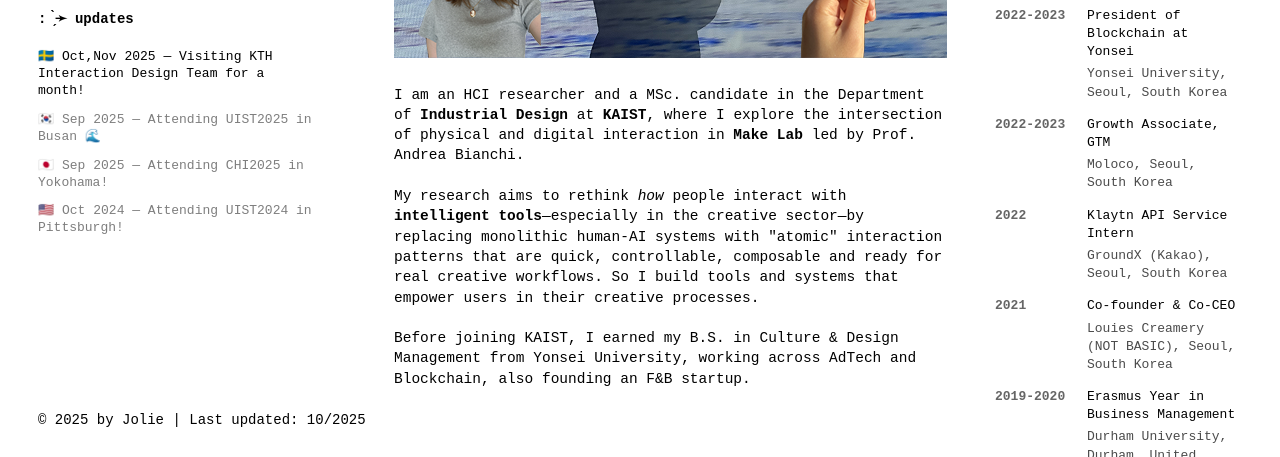
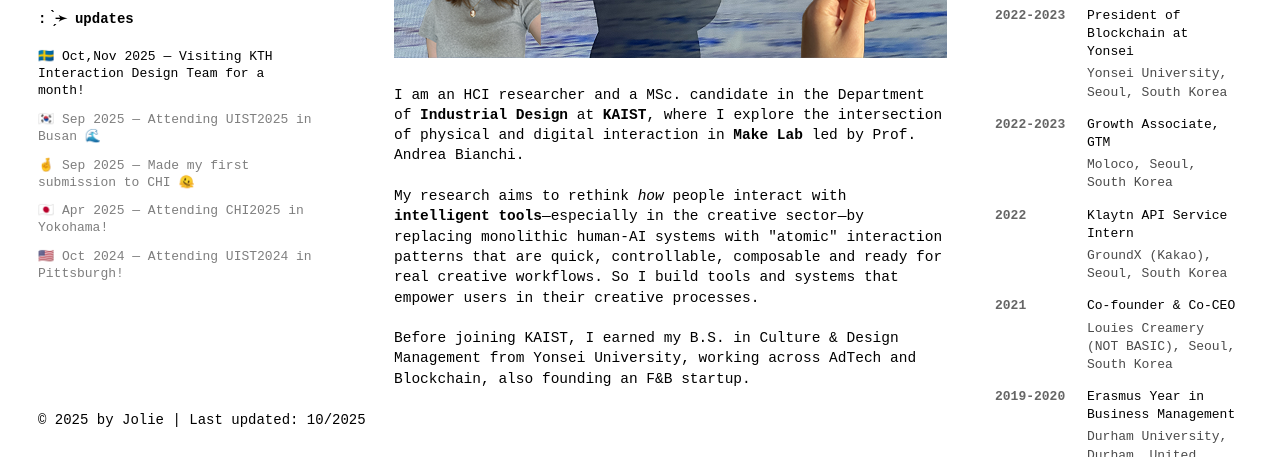
Before and after one commit to joliekim/joliekim.github.io, a plain HTML site: page index.html in a window 1280 px wide. Shown: the part 343-800 px from the top of the page. Drawn offline with Linux system fonts and the light colour scheme; a web font is replaced by a local one.

Commit message:
modified content

```diff
--- a/index.html
+++ b/index.html
@@ -66,7 +66,10 @@
                         🇰🇷 Sep 2025 — Attending UIST2025 in Busan 🌊
                     </li>
                     <li class="update-item">
-                        🇯🇵 Sep 2025 — Attending CHI2025 in Yokohama!
+                        🤞 Sep 2025 — Made my first submission to CHI 🫠
+                    </li>
+                    <li class="update-item">
+                        🇯🇵 Apr 2025 — Attending CHI2025 in Yokohama!
                     </li>
                     <li class="update-item">
                         🇺🇸 Oct 2024 — Attending UIST2024 in Pittsburgh!
```
Also changed, not shown: sections/projects.html (+2 -2 lines).
